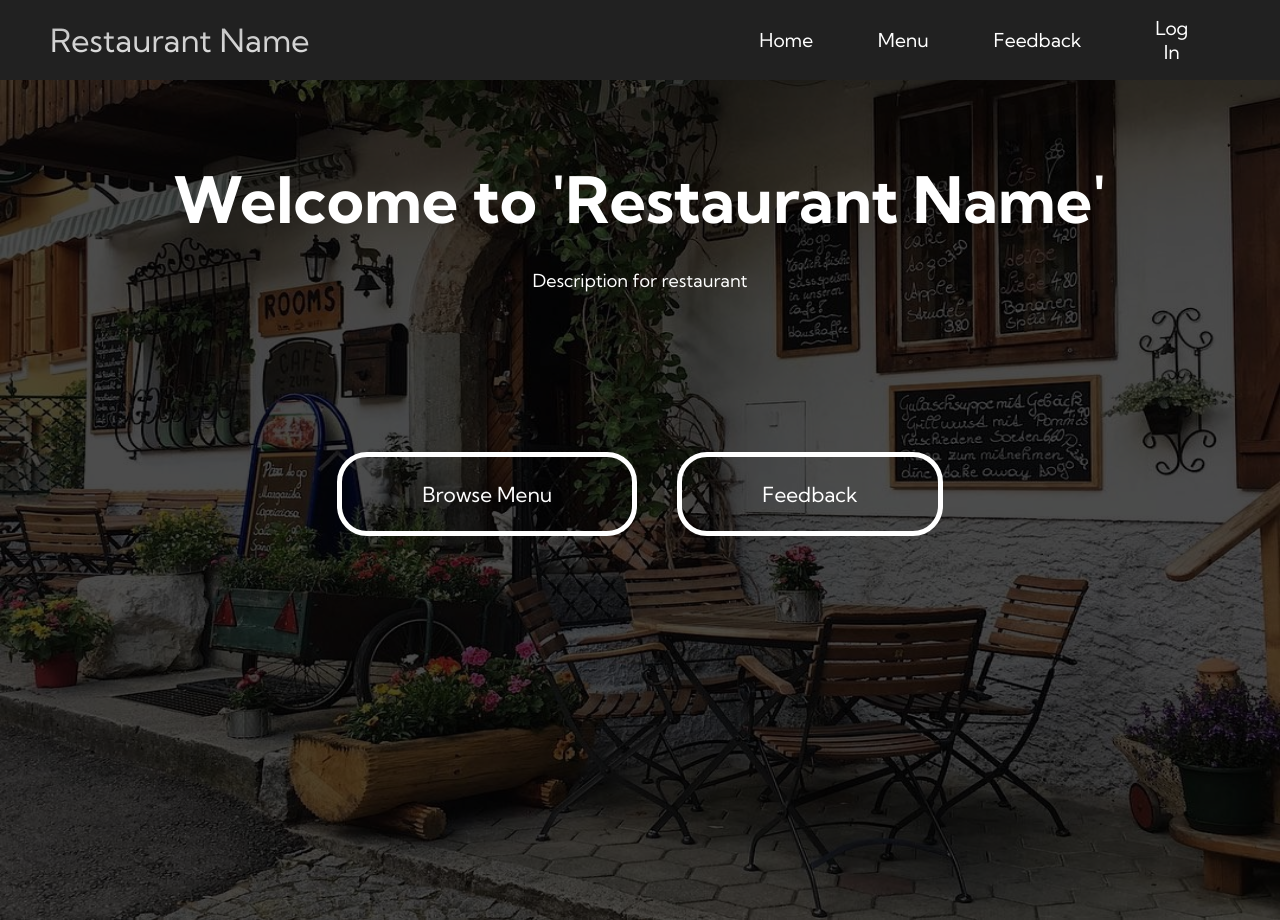
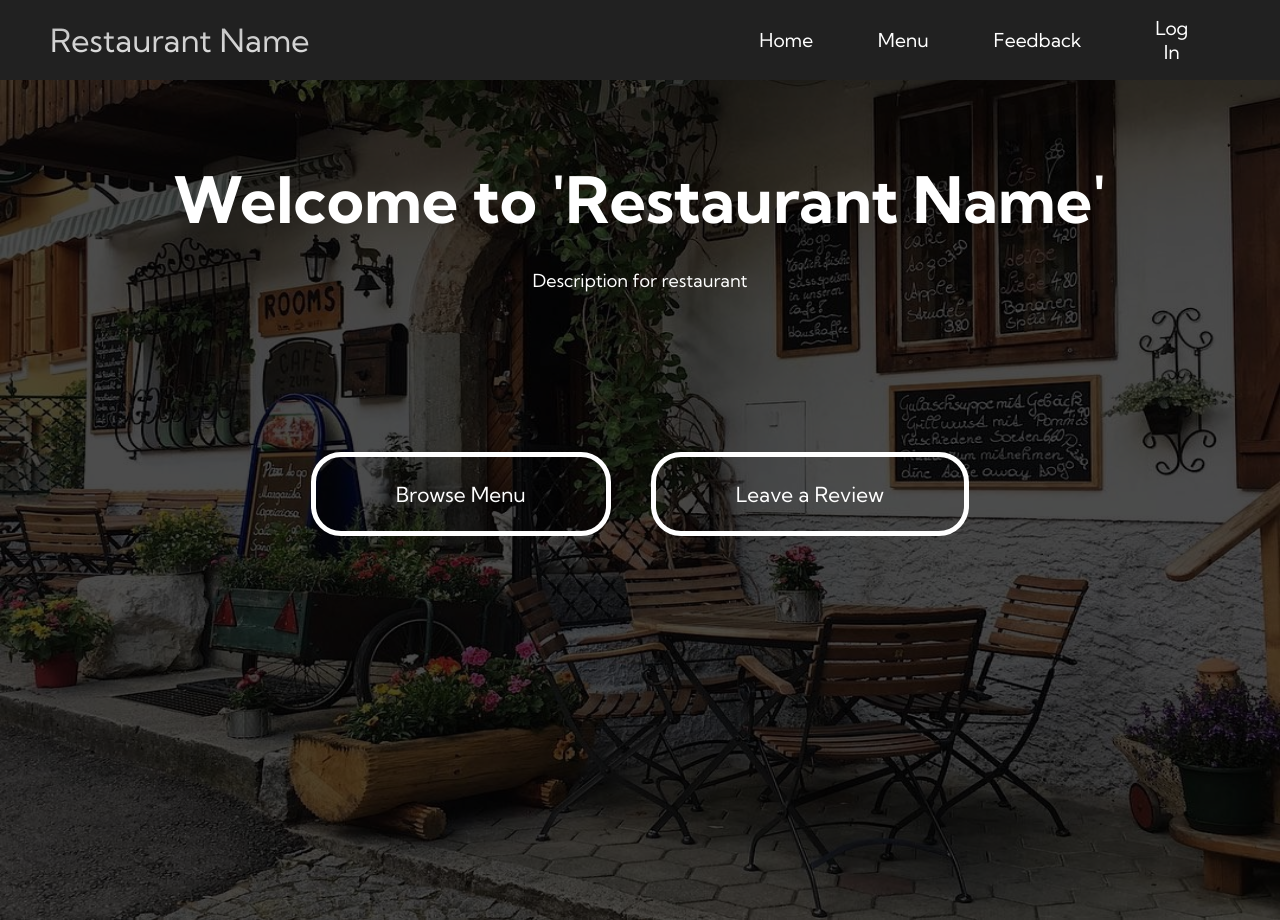
Before and after one commit to liljakie13/my-fall-2025-project, a Flask app: page / in a window 1280 px wide. Run offline with Flask 3, Linux system fonts and the light colour scheme.

Commit message:
wording change on home page

```diff
--- a/MypythonWebApp/app/templates/index.html
+++ b/MypythonWebApp/app/templates/index.html
@@ -11,7 +11,7 @@
     </div>
     <div class="index-links">
         <a href="/menu">Browse Menu</a>
-        <a href="/feedback">Feedback</a>
+        <a href="/feedback">Leave a Review</a>
     </div>
     <div class="index-background">
         <img src="static/images/background2.jpg">
```
